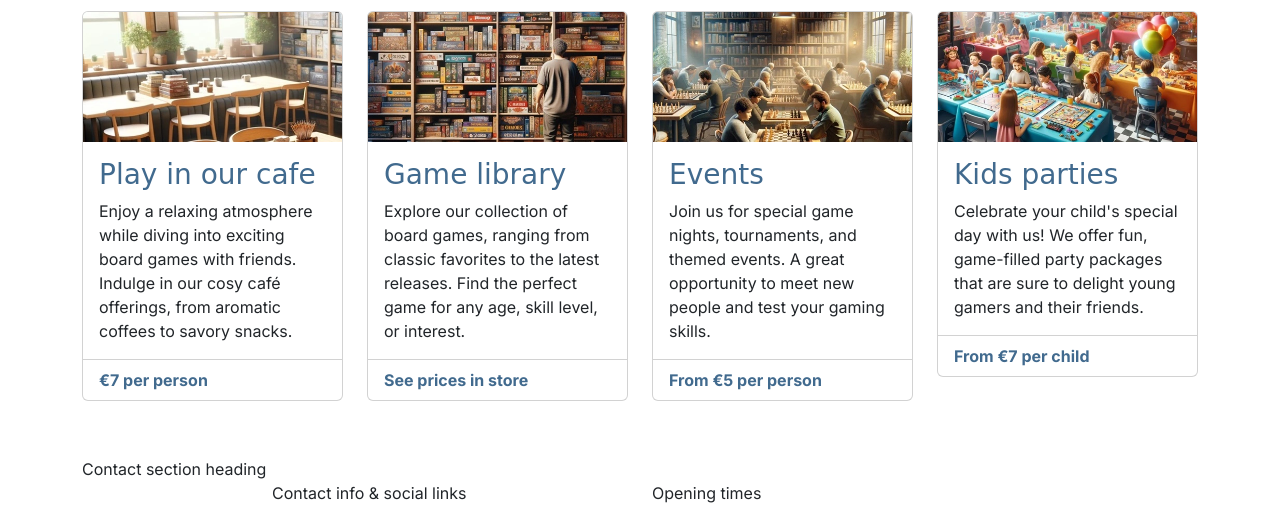
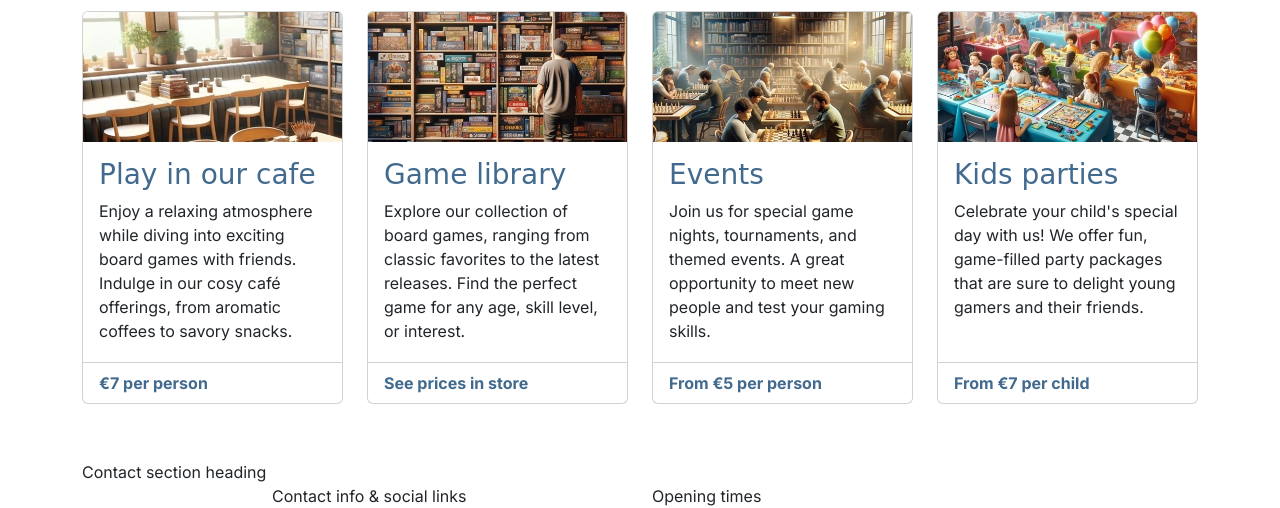
Before and after one commit to paulabes/boardwalk-games, a plain HTML site: page index.html in a window 1280 px wide. Shown: the part 648-1156 px from the top of the page. Drawn offline with nearby package versions, Linux system fonts and the light colour scheme; a web font is replaced by a local one.

Commit message:
layout fixes

```diff
--- a/assets/css/style.css
+++ b/assets/css/style.css
@@ -81,3 +81,37 @@ h2 {
     border: 2px solid white;
     background-color: lightgray;
 } */
+
+/* Media queries */
+
+/* Medium devices (tablets, 768px and up) */
+@media screen and (min-width: 768px) {
+    /* Make all service cards the same height for consistency */
+    #services .card-body {
+        min-height: 191px;
+    }
+}
+
+/* Large devices (small laptops, 992px and up) */
+@media screen and (min-width: 992px) {
+    /* Make all service cards the same height for consistency */
+    #services .card-body {
+        min-height: auto;
+    }
+}
+
+/* xl devices (large desktops, 1200px and up) */
+@media screen and (min-width: 1200px) {
+    /* make all service cards the same height for consistency */
+    #services .card-body {
+        min-height: 220px;
+    }
+}
+
+/* xxl devices (larger desktops, 1400px and up) */
+@media screen and (min-width: 1400px) {
+    /* make all service cards the same height for consistency */
+    #services .card-body {
+        min-height: 195px;
+    }
+}
```
Also changed, not shown: game-library.html (+1 -1 lines).
